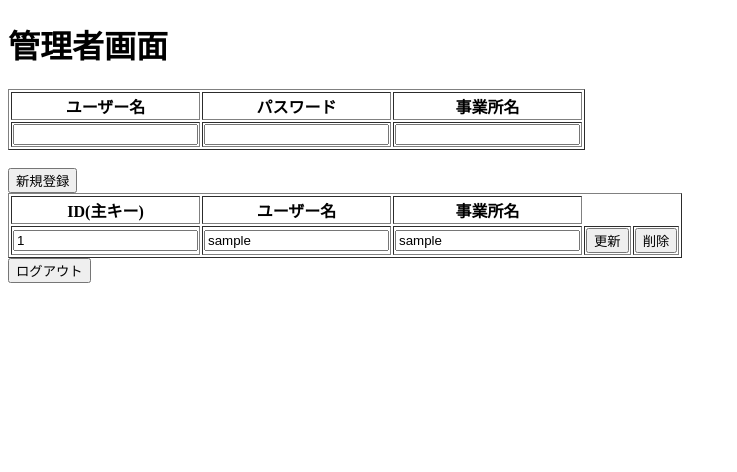
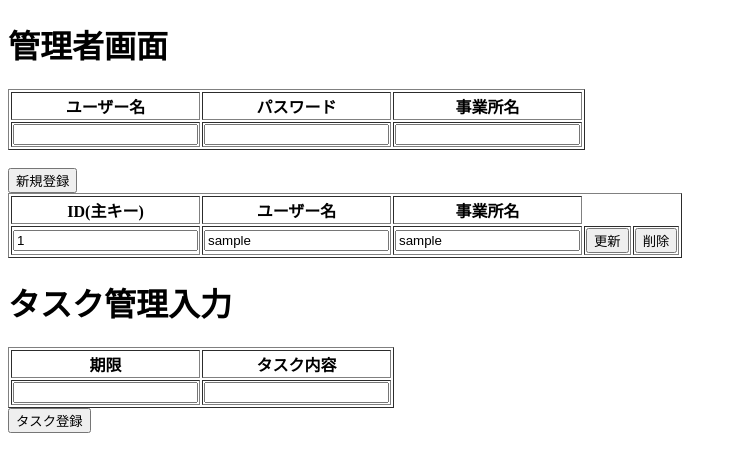
Before and after one commit to hi-me-yu/unit-link, a Flask app: page /master in a window 1280 px wide. Shown: the top 472 px of the page, without its empty margins (0-737 px from the left). Run offline with Flask 3, Linux system fonts and the light colour scheme; the visitor is signed in with stand-in values (Sample User, id 1); data comes from the database, SQL or seed files in the repository; both versions use the stored data as it was before the commit; some libraries are stand-ins or nearby versions.

Commit message:
タスク管理骨子　提出前日

```diff
--- a/flaskr/main.py
+++ b/flaskr/main.py
@@ -29,8 +29,10 @@ gc = gspread.authorize(credentials)
 
 spreadsheet_id = "1kSXfl_g3WwopEyGIIvswYzNFwotVqh_g1DPNI31gb_w"
 spreadsheet_url = "https://docs.google.com/spreadsheets/d/1kSXfl_g3WwopEyGIIvswYzNFwotVqh_g1DPNI31gb_w/edit?gid=0#gid=0"
+spreadsheet_url_2 = "https://docs.google.com/spreadsheets/d/1kSXfl_g3WwopEyGIIvswYzNFwotVqh_g1DPNI31gb_w/edit?gid=1221591128#gid=1221591128"
 sh = gc.open_by_key(spreadsheet_id)
 ws = sh.get_worksheet(0)
+ws_2 = sh.get_worksheet(1)
 
 #   #クラスメソッドで本日の日付と曜日を取得
 today =date.today()
@@ -122,5 +124,56 @@ def spread():
 def spread_link():
     return redirect(spreadsheet_url)
 
+
+today_2 = datetime.today().strftime("%Y-%m-%d")
+
+#業務報告をする、見る画面
+@app.route("/title", methods=["POST", "GET"])
+@login_required
+def title():
+    # 初期化
+    abi = None
+    coment = None
+    office_name = get_office_name(current_user.id)
+
+    special_days = [3, 4, 5, 19, 20, 21, 22, 28]
+    message = "マイルストーン振り返りの期間です" if today.day in special_days else ""
+
+    today_with_week = f"{today_str} {today_week}"
+
+    # 今日の日付を取得
+    today_2 = datetime.today().strftime('%Y-%m-%d')
+
+    # 期限とタスクのリストを取得
+    data = ws_2.get_values("B2:C")
+
+    # 今日のタスクを取得
+    today_tasks = [task_name for deadline, task_name in data if deadline == today_2]
+
+    # **GETでもPOSTでも常に今日のタスクを表示**
+    abi = today_tasks if today_tasks else None
+    coment = None if today_tasks else "本日のタスクはありません"
+
+    if request.method == "POST":
+        # フォームからデータ取得
+        deadline = request.form["deadline"]
+        task_name = request.form["task"]
+        new_task = [deadline, task_name]
+        ws_2.append_row(new_task)
+
+        # POST時も再度タスクリストを取得して更新
+        data = ws_2.get_values("B2:C")
+        today_tasks = [task_name for deadline, task_name in data if deadline == today_2]
+        abi = today_tasks if today_tasks else None
+        coment = None if today_tasks else "本日のタスクはありません"
+
+    return render_template(
+        "title.html",
+        message=message,
+        today=today_with_week,
+        office_name=office_name,
+        abi=abi,
+        coment=coment
+    )
 # if __name__ == "__main__" :
 #     app.run(host="0.0.0.0", port=8090, debug=True)　リモートホスト用
--- a/flaskr/master_login.py
+++ b/flaskr/master_login.py
@@ -12,6 +12,7 @@
 #Flask-Loginの「Remember Me（ログイン状態を維持）」機能を制御
 #Flask-Login が「Remember Me」用のクッキーを作成し、セッションが切れても自動ログインできるようになる。通常はブラウザ綴じるとセッション切れる
 app.config['REMEMBER_COOKIE_DURATION'] = timedelta(days=7)
+app.config['SESSION_COOKIE_SECURE'] = True  # Secure属性を有効にする
 
 # login_managerインスタンス化
 login_manager = LoginManager()
@@ -68,6 +69,7 @@
         #間違ってる場合はエラーと共にログイン画面医
         if user and check_password_hash(user.pw, pw):
             #login_userはflask_loginモジュールの関数：引数の値にユーザー情報（主キーが入った）を代入。sessionに主キーを保存する
+            session.clear()
             #主キーの情報は再読み込み時に@login_manager.user_loaderが処理する
             login_user(user, remember=True)
             #管理者はまず管理者画面に飛ぶ
@@ -86,20 +88,10 @@
 #ログアウト機能の実装
 @app.route("/logout")
 def logout():
+    session.clear()
     logout_user()
     return redirect(url_for("index"))
 
-#管理者画面　サインアップとDBを表示させる
-@app.route("/master") #app.routeはエンドポイントを含めたブラウザを表示させると同時に直後の関数も実行する。関数でＨＴＭＬが設定されているとブラウザ上にＨＴＭＬが表示される
-@login_required  #「ログインしているか？」をチェックするデコレーター
-def master():#トップ画面が表示される時に使われる関数
-    #Post.queryでクラスメソッドによるオブジェクト化（PostのDBに対して取得・操作・更新などの指示、命令をするメソッド）
-    # Post テーブルのデータを id の昇順で並べて、すべて取得する(order_byメソッド)
-    #all()で全ての情報をリスト化して返す
-    posts = Post.query.order_by(Post.id).all()
-    return render_template(
-       "master.html",posts = posts
-   )
 
 #新規登録をして送信したら情報を受け取る
 @app.route("/register", methods = ["POST"])
@@ -159,25 +151,17 @@
     user = Post.query.get(user_id)
     return user.office_name
 
-#業務報告をする、見る画面
-@app.route("/title") #app.routeはエンドポイントを含めたブラウザを表示させると同時に直後の関数も実行する。関数でＨＴＭＬが設定されているとブラウザ上にＨＴＭＬが表示される
-@login_required
-def title():#トップ画面が表示される時に使われる関数
-    #ログインした事業所名を取得する関数を実施（current_user.idでログインした事業所のid情報を取得して引数に）
-    office_name = get_office_name(current_user.id)
-
-    special_days = [3, 4, 5, 19, 20, 21, 22, 28]
-    message = ""
-
-    if today.day in special_days:
-        message = "マイルストーン振り返りの期間です"
-
-    today_with_week = f"{today_str} {today_week}"
+#管理者画面　サインアップとDBを表示させる
+@app.route("/master", methods = ["GET", "POST"]) #app.routeはエンドポイントを含めたブラウザを表示させると同時に直後の関数も実行する。関数でＨＴＭＬが設定されているとブラウザ上にＨＴＭＬが表示される
+@login_required  #「ログインしているか？」をチェックするデコレーター
+def master():#トップ画面が表示される時に使われる関数
+    #Post.queryでクラスメソッドによるオブジェクト化（PostのDBに対して取得・操作・更新などの指示、命令をするメソッド）
+    # Post テーブルのデータを id の昇順で並べて、すべて取得する(order_byメソッド)
+    #all()で全ての情報をリスト化して返す
+    posts = Post.query.order_by(Post.id).all()
 
     return render_template(
-       "title.html",message = message,today = today_with_week,
-       office_name = office_name
-
+       "master.html",posts = posts
    )
 
 #業務報告する画面
--- a/flaskr/static/title.css
+++ b/flaskr/static/title.css
@@ -160,9 +160,9 @@ header nav a:hover {
     font-family: "Shippori Mincho B1", serif;
     font-weight: 700;
     font-style: normal;
-    font-size: 22px;
+    font-size: 24px;
     line-height: 1.2;/* 行間の間隔を調整 */
-    color: #5d99ff;
+    color: #0e11ec;
 }
 
 /* 仕切り線のデザイン */
--- a/flaskr/templates/login.html
+++ b/flaskr/templates/login.html
@@ -3,15 +3,14 @@
 <head>
     <meta charset="UTF-8">
     <meta name="viewport" content="width=device-width, initial-scale=1.0">
-
     <link rel="preconnect" href="https://fonts.googleapis.com">
     <link rel="preconnect" href="https://fonts.gstatic.com" crossorigin>
-    <link href="https://fonts.googleapis.com/css2?family=Hachi+Maru+Pop&family=Rampart+One&display=swap" rel="stylesheet">
+    <link href="https://fonts.googleapis.com/css2?family=Mochiy+Pop+P+One&display=swap" rel="stylesheet">
     <link rel="stylesheet" href="{{ url_for('static', filename='login.css') }}">
     <title>Document</title>
 </head>
 <body>
-    <h1>第4ユニット 業務報告</h1>
+    <h1>ユニットリンク</h1>
     <form method="post" action="{{ url_for('login') }}">
         <div class="input-container">
         <input type="text" id="revenue" name="username" placeholder="ユーザー名" >
--- a/flaskr/templates/master.html
+++ b/flaskr/templates/master.html
@@ -65,9 +65,22 @@
     </form>
 
 
-    <a href="{{ url_for('logout') }}">
-        <button>ログアウト</button>
-    </a>
+    <h1>タスク管理入力</h1>
+    <form method="post" action="{{ url_for('title') }}" target="_blank">
+        <table border="1">
+            <tr>
+                <th>期限</th>
+                <th>タスク内容</th>
+            </tr>
+            <tr>
+                <td><input type="text" name="deadline"></td>
+                <td><input type="text" name="task"></td>
+            </tr>
+        </table>
+
+
+        <button type="submit">タスク登録</button>
+   </form>
 
 
 </body>
--- a/flaskr/templates/report.html
+++ b/flaskr/templates/report.html
@@ -11,7 +11,10 @@
 </head>
 <body>
     <header>
-        <img src="{{url_for('static', filename = 'image/logo.png')}}" alt="ロゴ画像">
+        <a href="{{ url_for('title') }}">
+            <img src="{{ url_for('static', filename='image/logo.png') }}" >
+        </a>
+
         <nav>
             <a href="{{ url_for('spread_link') }}">業務報告を見る</a>
             <a href="https://chouseisan.com" target="_blank">調整さん</a>
--- a/requirements.txt
+++ b/requirements.txt
@@ -3,6 +3,12 @@
 # renderでデプロイした場合はrenderはflaskのライブラリを持ってないからそれをインストールできる仕組みを作ってやらないといけない。
 # それがrequirements.txtであって、Pythonライブラリ一覧を記録してこれをデプロイしておけば、
 # ここからrenderがこの中のライブラリをインストールしてライブラリを使ってくれる
+
+# robots.txtファイル→検索エンジンのクローラーに対してどのページをクロールしていいかダメなのかを指示するためのファイル
+# User-agent: *クローラーの名前
+# Disallow: /クロールしてもいいパス
+
+
 
 blinker==1.9.0
 cachetools==5.5.1
--- /dev/null
+++ b/robots.txt
@@ -0,0 +1,3 @@
+
+User-agent: *
+Disallow: /
```
Also changed, not shown: flaskr/db.py (deleted, +0 -40 lines), flaskr/static/login.css (+8 -9 lines), flaskr/templates/title.html (+12 -4 lines), database.db (deleted).
